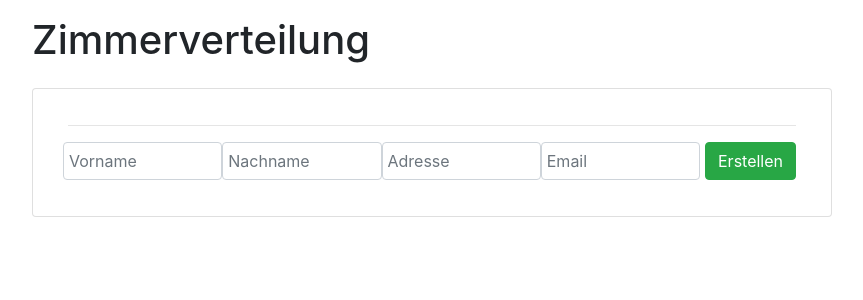
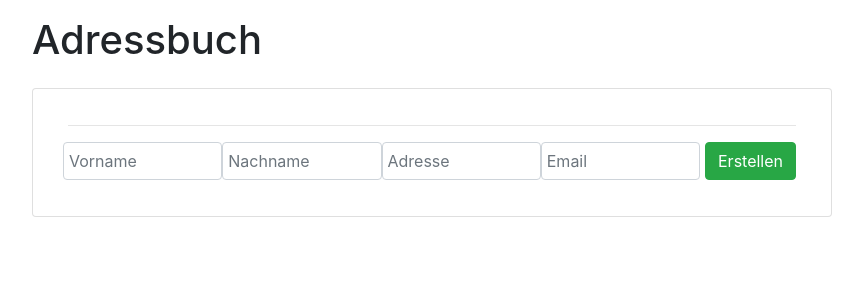
Before and after one commit to sh0rez/info, a PHP site: page / in a window 1280 px wide. Shown: the part 56-356 px from the top of the page, without its empty margins (208-1071 px from the left). Run offline with PHP 8.4, Linux system fonts and the light colour scheme; data that the repository does not hold is empty.

Commit message:
fix headline

```diff
--- a/adressbuch/app/index.php
+++ b/adressbuch/app/index.php
@@ -62,7 +62,7 @@ HTML;
 <div style="display: flex; width: 100%; align-items: center; flex-direction: column; padding: 1em;">
 
     <div style="display: flex; width: 100%; max-width: 800px; flex-direction: column; margin-bottom: 1em">
-        <h1>Zimmerverteilung</h1>
+        <h1>Adressbuch</h1>
     </div>
     <main style="display: flex; width: 100%; max-width: 800px; flex-direction: column" class="card">
         <div class="card-body">
```
